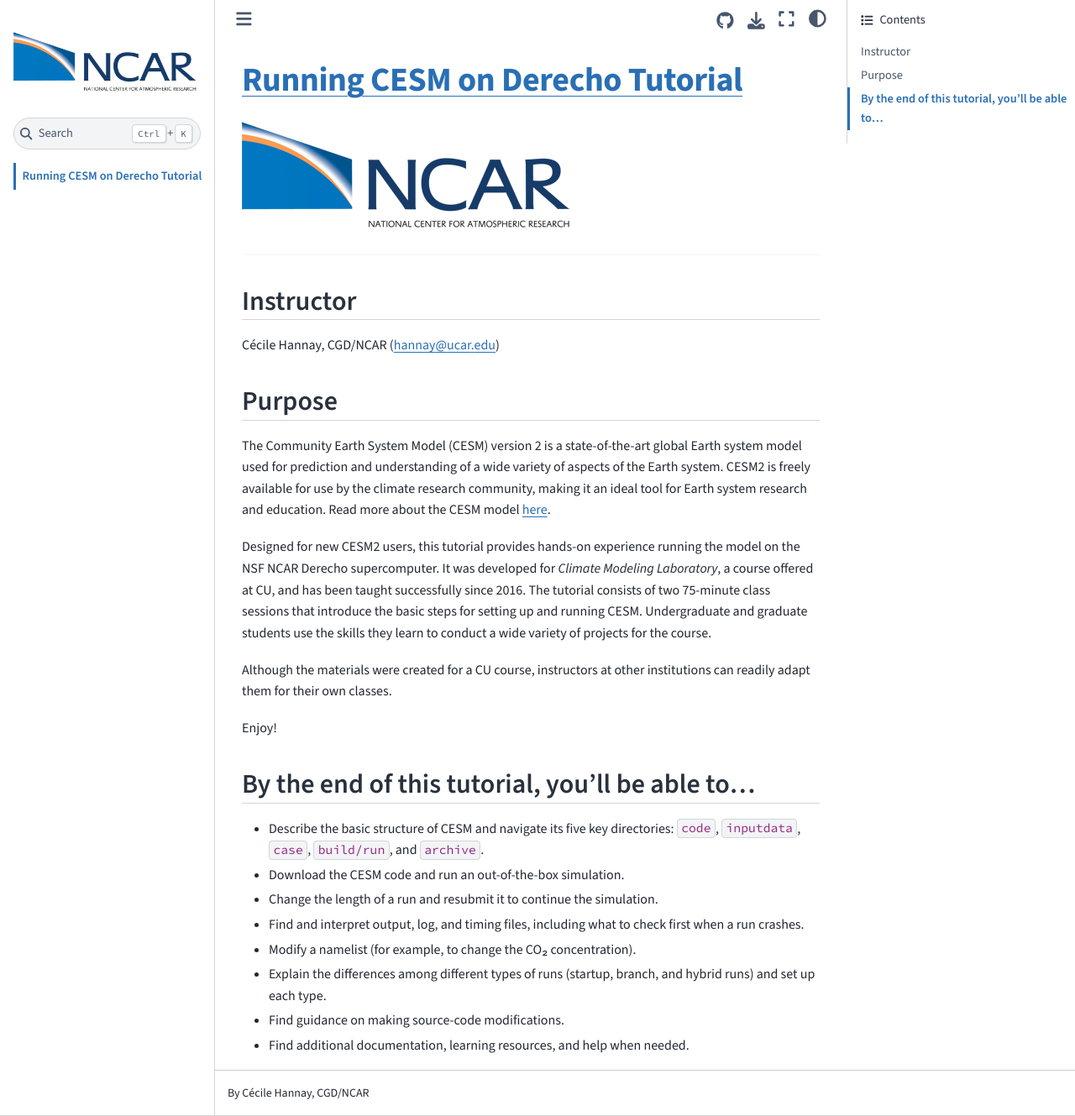
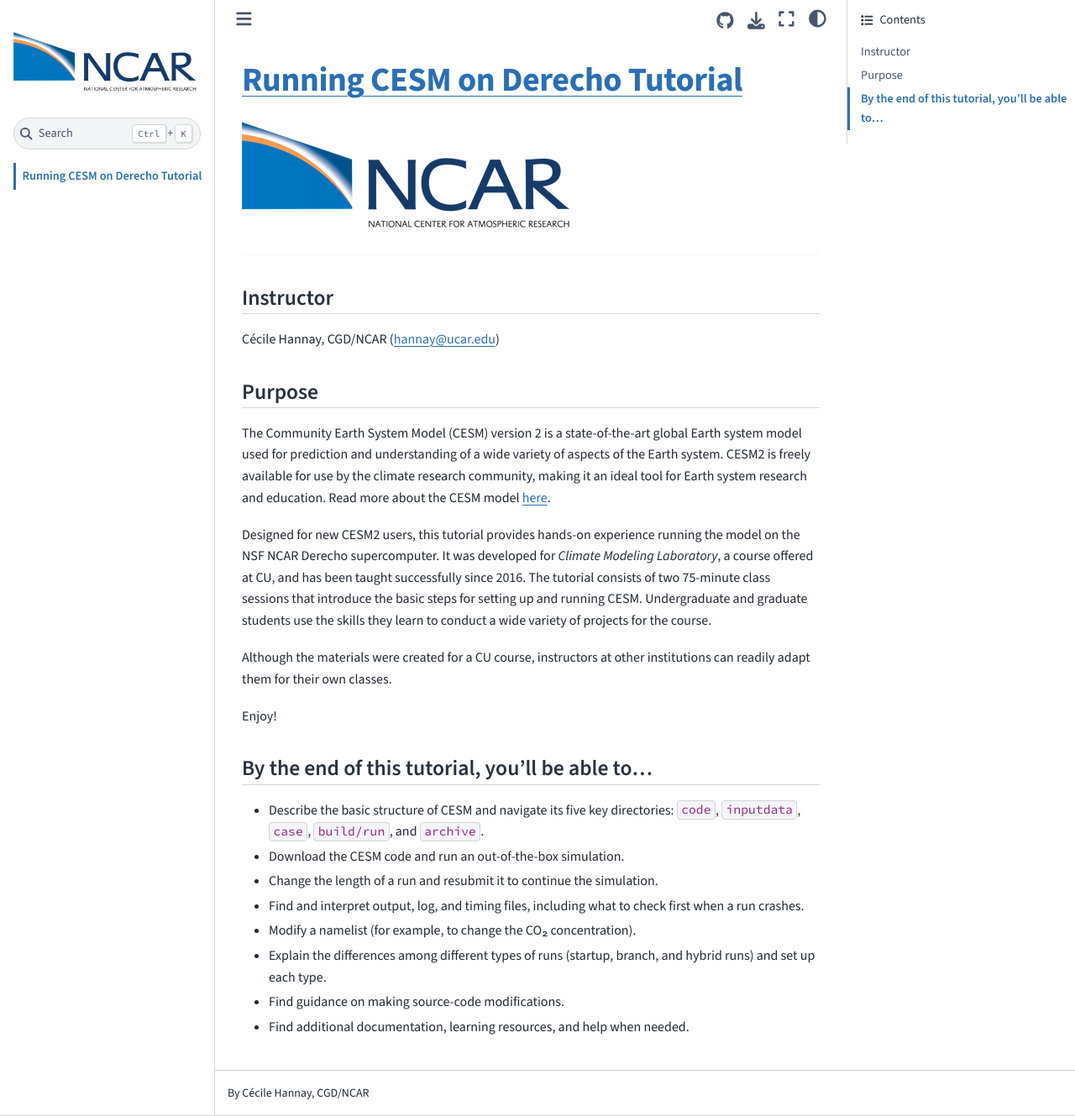
Before and after one commit to cecilehannay/CESM-Tutorial-CU, a Jupyter Book: the page built from README.md, in a window 1280 px wide and 1329 px high. Shown: the whole window at 84% size. Built offline with Jupyter Book 1.0.4 settings and Sphinx 7.4.7 and the Sphinx Book theme 1.1.4, drawn with Linux system fonts in a browser that asks for light colours; pages that are not in the unit, such as notebooks, are missing from menus.

Commit message:
Make H2/H3/H4 headings smaller so sub-steps read as sub-steps

```diff
--- a/_static/custom.css
+++ b/_static/custom.css
@@ -48,13 +48,21 @@
 }
 article.bd-article h2 {
   font-weight: 600;
+  font-size: 1.6rem;
   margin-top: 2.2rem;
   padding-bottom: 0.25rem;
   border-bottom: 1px solid var(--pst-color-border);
 }
 article.bd-article h3 {
   font-weight: 600;
+  font-size: 1.2rem;
   margin-top: 1.6rem;
+  margin-bottom: 0.6rem;
+}
+article.bd-article h4 {
+  font-weight: 600;
+  font-size: 1.05rem;
+  margin-top: 1.2rem;
 }
 
 /* ---------- Code ---------- */
```
